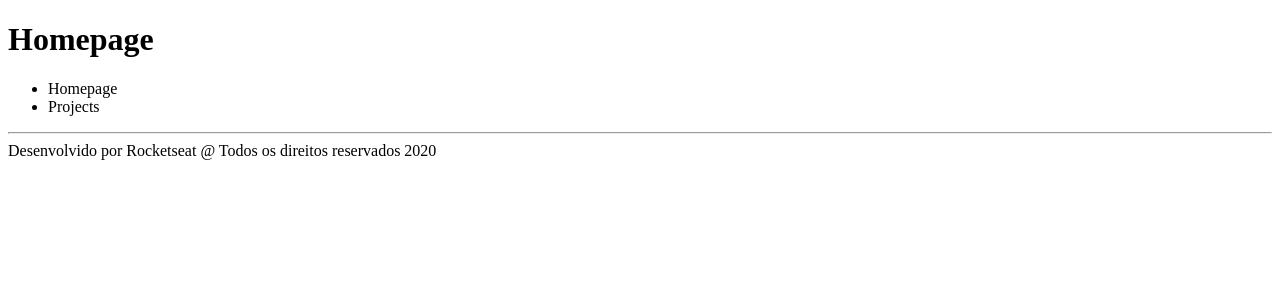
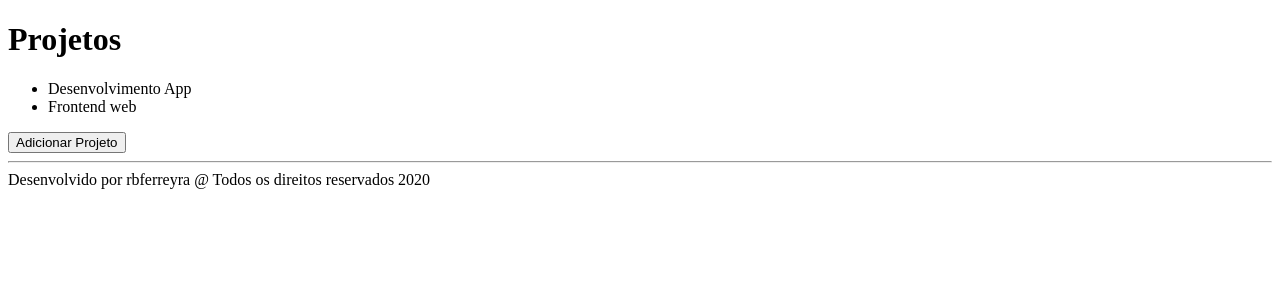
Before and after one commit to rbferreyra/bootcamp-rocketseat-frontend-react, a React app: page / in a window 1280 px wide. Shown: the top 300 px of the page. Built offline with nearby package versions, Linux system fonts and the light colour scheme.

Commit message:
Estado e imutabilidade

```diff
--- a/src/App.js
+++ b/src/App.js
@@ -1,4 +1,4 @@
-import React from 'react';
+import React, { useState } from 'react';
 
 import Header from './components/Header';
 import Footer from './components/Footer';
@@ -8,14 +8,41 @@
 //porém pode-se utilizar o conceito de React.Fragment
 //@doc https://pt-br.reactjs.org/docs/fragments.html
 export default function App() {
+    const [projects, setProjects] = useState([
+        "Desenvolvimento App",
+        "Frontend web"
+    ]);
+
+    // useState retorna um array com 2 posições
+    //
+    //1º. variável com o seu valor inicial
+    //2º. função para atualizarmos esse valor
+
+    // IMUTABILIDADE
+    function handleAddProject() {
+        // no metodo abaixo, estamos alterando a variável, incluindo novo valor
+        // dessa forma, não respeita a "imutabilidade" da váriavel
+        // projects.push(`Novo projeto ${Date.now()}`);
+
+        // para conformar a imutabilidade da váriavel,
+        // deve-se criar um novo array, não adicionando um novo valor ao array
+        // assim percorremos a variável utilizando SPREAD OPERATOR
+        // adicionando um novo valor
+        setProjects([ ...projects, `Novo projeto ${Date.now()}`]);
+
+        console.log(projects);
+    }
+
     return (
         <React.Fragment>
-            <Header title="Homepage">
-                <ul>
-                    <li>Homepage</li>
-                    <li>Projects</li>
-                </ul>
-            </Header>
+            <Header title="Projetos" />
+
+            <ul>
+                {projects.map(project => <li key={project}>{project}</li>)}
+            </ul>
+
+            <button type="button" onClick={handleAddProject}>Adicionar Projeto</button>
+
             <Footer />
         </React.Fragment>
     );
--- a/src/components/Footer.js
+++ b/src/components/Footer.js
@@ -4,7 +4,7 @@
     return (
         <footer>
             <hr />
-            Desenvolvido por Rocketseat @ Todos os direitos reservados 2020
+            Desenvolvido por rbferreyra @ Todos os direitos reservados 2020
         </footer>
     );
 }
--- a/src/components/Header.js
+++ b/src/components/Header.js
@@ -1,10 +1,9 @@
 import React from 'react';
 
-export default function Header({ title, children }) {
+export default function Header({ title }) {
     return (
         <header>
             <h1>{ title }</h1>
-            { children }
         </header>
     );
 }
```
